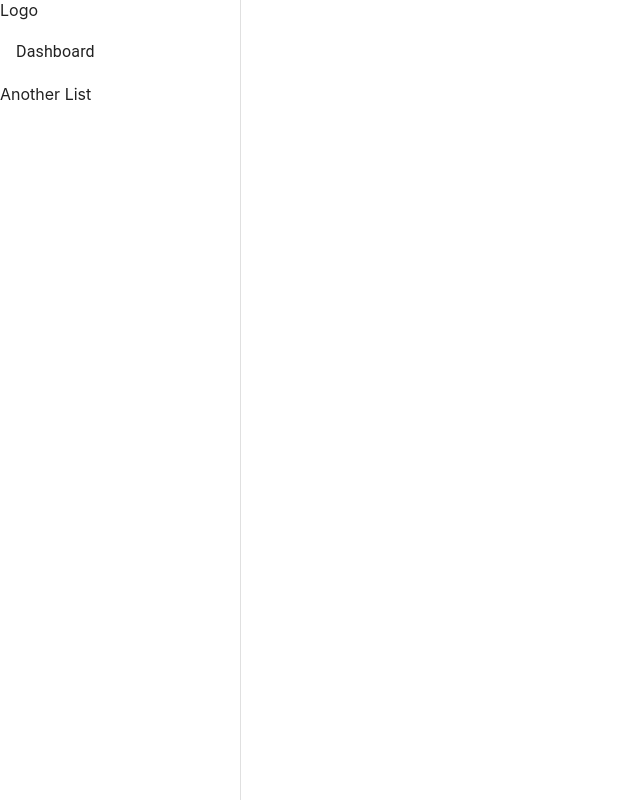
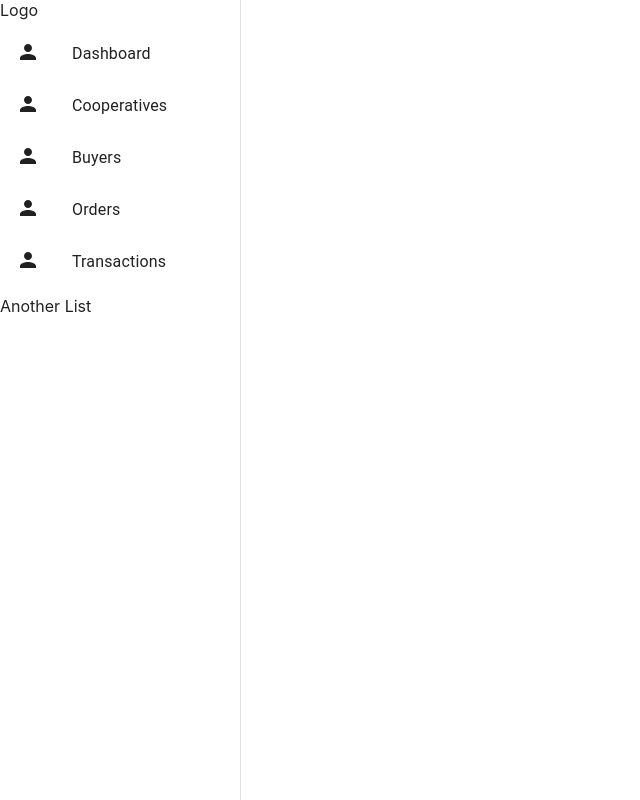
Before and after one commit to Cariscastockup/stock-up-the-farm-dashboards, a React (Create React App) app: page / in a window 1280 px wide. Shown: the whole page, without its empty margins (0-640 px from the left). Built offline with nearby package versions, Linux system fonts and the light colour scheme.

Commit message:
Add AppListItem

```diff
--- a/package.json
+++ b/package.json
@@ -5,6 +5,7 @@
   "dependencies": {
     "@emotion/react": "^11.10.5",
     "@emotion/styled": "^11.10.5",
+    "@mui/icons-material": "^5.11.0",
     "@mui/material": "^5.11.0",
     "@testing-library/jest-dom": "^5.16.5",
     "@testing-library/react": "^13.4.0",
--- a/src/components/AppDrawer.js
+++ b/src/components/AppDrawer.js
@@ -1,5 +1,7 @@
 import React from "react";
-import { Box, Drawer, List, ListItem, ListItemText } from "@mui/material";
+import { Box, Drawer, List } from "@mui/material";
+import { menu } from "../data/drawer";
+import AppListItem from "./AppListItem";
 
 const AppDrawer = () => {
   return (
@@ -12,9 +14,9 @@ const AppDrawer = () => {
 
       <Box>
         <List>
-          <ListItem button disableRipple>
-            <ListItemText>Dashboard</ListItemText>
-          </ListItem>
+          {menu.map((item) => (
+            <AppListItem Icon={item.Icon} title={item.label} />
+          ))}
         </List>
       </Box>
 
@@ -23,4 +25,7 @@ const AppDrawer = () => {
   );
 };
 
+
+
+
 export default AppDrawer;
--- /dev/null
+++ b/src/components/AppListItem.js
@@ -0,0 +1,45 @@
+import {
+  CardMedia,
+  ListItem,
+  ListItemAvatar,
+  ListItemText,
+  Typography,
+} from "@mui/material";
+import React from "react";
+
+const AppListItem = ({ Icon, image = "none", subtitle, title, ...rest }) => {
+  return (
+    <ListItem button disableRipple {...rest}>
+      {(Icon || image !== "none") && (
+        <ListItemAvatar>
+          {Icon}
+          {image !== "none" && (
+            <CardMedia
+              sx={(theme) => ({
+                width: "2.6em",
+                height: "2.6em",
+                borderRadius: theme.spacing(1),
+              })}
+              image={image}
+            />
+          )}
+        </ListItemAvatar>
+      )}
+      <ListItemText
+        primary={title}
+        secondary={
+          <Typography
+            sx={(theme) => ({
+              color: theme.palette.gray,
+            })}
+            variant="subtitle2"
+          >
+            {subtitle}
+          </Typography>
+        }
+      />
+    </ListItem>
+  );
+};
+
+export default AppListItem;
--- a/src/data/drawer.js
+++ b/src/data/drawer.js
@@ -1,7 +1,9 @@
+import { Person } from "@mui/icons-material";
+
 export const menu = [
-  { label: "Dashboard", Icon: "", link: "/dashboard" },
-  { label: "Cooperatives", Icon: "", link: "/cooperatives" },
-  { label: "Buyers", Icon: "", link: "/buyers" },
-  { label: "Orders", Icon: "", link: "/orders" },
-  { label: "Transactions", Icon: "", link: "/transactions" },
+  { label: "Dashboard", Icon: <Person />, link: "/dashboard" },
+  { label: "Cooperatives", Icon: <Person />, link: "/cooperatives" },
+  { label: "Buyers", Icon: <Person />, link: "/buyers" },
+  { label: "Orders", Icon: <Person />, link: "/orders" },
+  { label: "Transactions", Icon: <Person />, link: "/transactions" },
 ];
```
Also changed, not shown: src/components/README.md, src/data/README.md, 1 other file (tests, documents, lock files or other folders).
